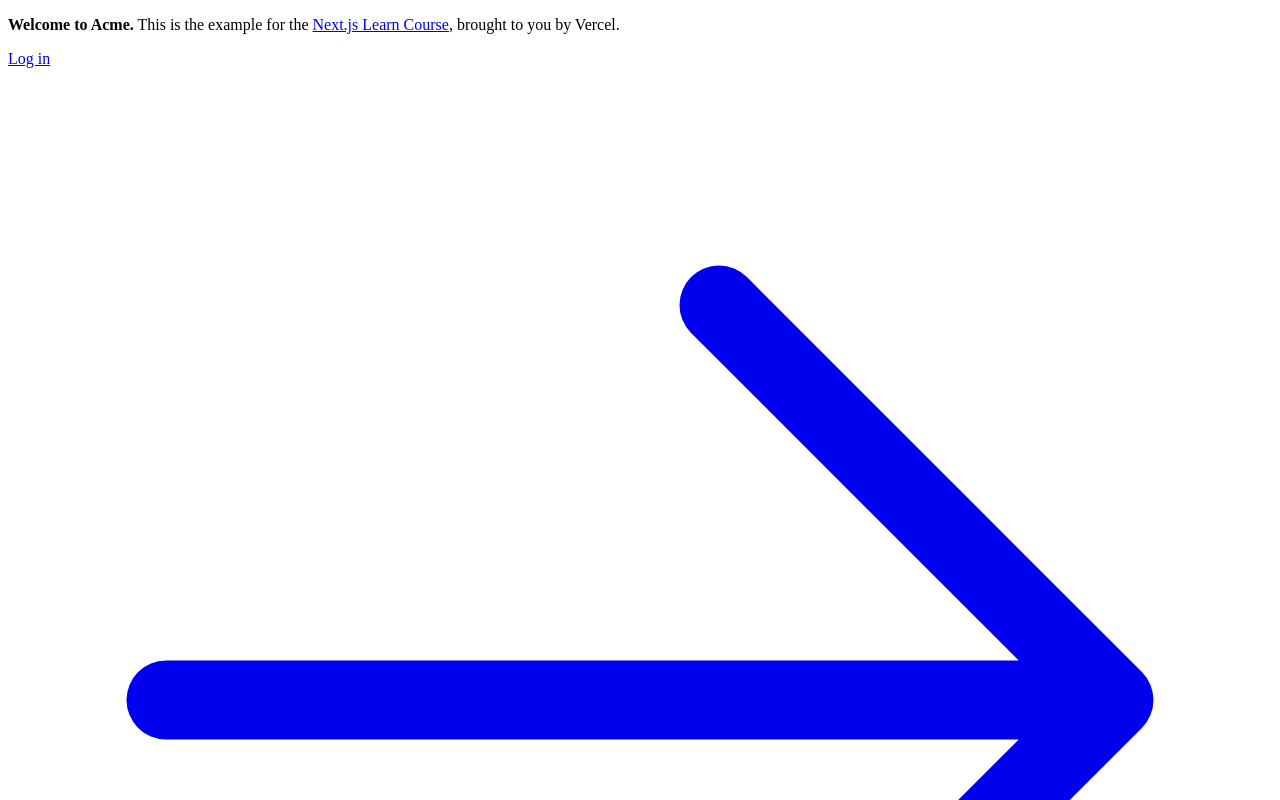
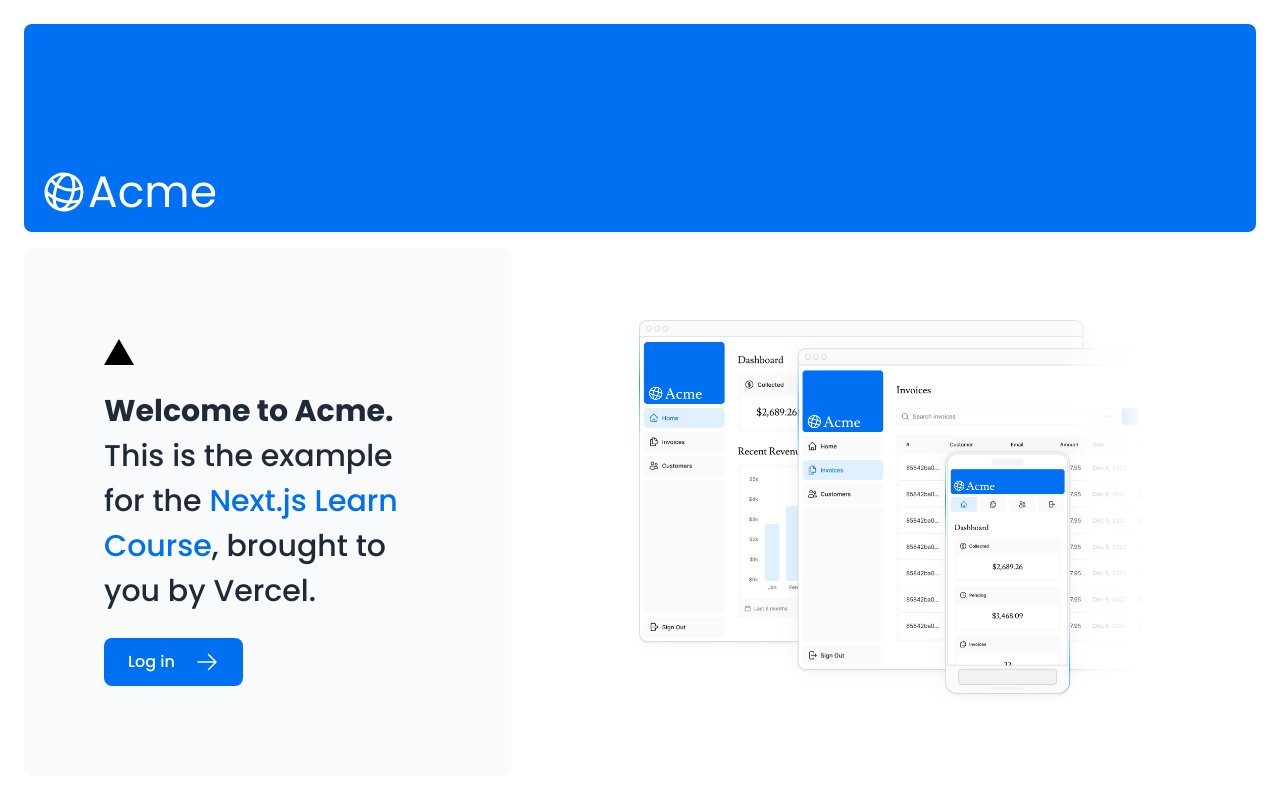
Before and after one commit to Anderson22-dev/Invoices-Dashboard, a Next.js app: page / in a window 1280 px wide. Shown: the top 800 px of the page. Built offline with nearby package versions, Linux system fonts and the light colour scheme.

Commit message:
first commit

```diff
--- /dev/null
+++ b/app/dashboard/customers/page.tsx
@@ -0,0 +1,3 @@
+export default function Customers() {
+  return <p>Customers</p>;
+}
--- /dev/null
+++ b/app/dashboard/invoices/page.tsx
@@ -0,0 +1,3 @@
+export default function Invoices() {
+  return <p>Invoices</p>;
+}
--- /dev/null
+++ b/app/dashboard/layout.tsx
@@ -0,0 +1,12 @@
+import SideNav from "@/app/ui/dashboard/sidenav";
+
+export default function Layout({ children }: { children: React.ReactNode }) {
+  return (
+    <div className="flex h-screen flex-col md:flex-row md:overflow-hidden">
+      <div className="w-full flex-none md:w-64">
+        <SideNav />
+      </div>
+      <div className="flex-grow p-6 md:overflow-y-auto md:p-12">{children}</div>
+    </div>
+  );
+}
--- /dev/null
+++ b/app/dashboard/page.tsx
@@ -0,0 +1,3 @@
+export default function Dashboard() {
+  return <p>Dashboard</p>;
+}
--- a/app/layout.tsx
+++ b/app/layout.tsx
@@ -1,3 +1,5 @@
+import "@/app/ui/global.css";
+import { poppins } from "./ui/fonts";
 export default function RootLayout({
   children,
 }: {
@@ -5,7 +7,7 @@
 }) {
   return (
     <html lang="en">
-      <body>{children}</body>
+      <body className={`${poppins.className} antialiased`}>{children}</body>
     </html>
   );
 }
--- a/app/page.tsx
+++ b/app/page.tsx
@@ -1,17 +1,22 @@
-import AcmeLogo from '@/app/ui/acme-logo';
-import { ArrowRightIcon } from '@heroicons/react/24/outline';
-import Link from 'next/link';
+import AcmeLogo from "@/app/ui/acme-logo";
+import { ArrowRightIcon } from "@heroicons/react/24/outline";
+import Link from "next/link";
+import { poppins } from "./ui/fonts";
+import Image from "next/image";
 
 export default function Page() {
   return (
     <main className="flex min-h-screen flex-col p-6">
       <div className="flex h-20 shrink-0 items-end rounded-lg bg-blue-500 p-4 md:h-52">
-        {/* <AcmeLogo /> */}
+        <AcmeLogo />
       </div>
       <div className="mt-4 flex grow flex-col gap-4 md:flex-row">
         <div className="flex flex-col justify-center gap-6 rounded-lg bg-gray-50 px-6 py-10 md:w-2/5 md:px-20">
-          <p className={`text-xl text-gray-800 md:text-3xl md:leading-normal`}>
-            <strong>Welcome to Acme.</strong> This is the example for the{' '}
+          <div className="relative w-0 h-0 border-l-[15px] border-r-[15px] border-b-[26px] border-l-transparent border-r-transparent border-b-black" />
+          <p
+            className={`text-xl font-medium text-gray-800 md:text-3xl md:leading-normal ${poppins.className}`}
+          >
+            <strong>Welcome to Acme.</strong> This is the example for the{" "}
             <a href="https://nextjs.org/learn/" className="text-blue-500">
               Next.js Learn Course
             </a>
@@ -25,7 +30,20 @@
           </Link>
         </div>
         <div className="flex items-center justify-center p-6 md:w-3/5 md:px-28 md:py-12">
-          {/* Add Hero Images Here */}
+          <Image
+            src={"/hero-desktop.png"}
+            alt="Screenshots of the dashboard project showing desktop version"
+            width={1000}
+            height={760}
+            className="hidden md:block"
+          />
+          <Image
+            src={"/hero-mobile.png"}
+            alt="Screenshots of the dashboard project showing desktop version"
+            width={560}
+            height={620}
+            className="md:hidden"
+          />
         </div>
       </div>
     </main>
--- a/app/ui/acme-logo.tsx
+++ b/app/ui/acme-logo.tsx
@@ -1,10 +1,10 @@
-import { GlobeAltIcon } from '@heroicons/react/24/outline';
-import { lusitana } from '@/app/ui/fonts';
+import { GlobeAltIcon } from "@heroicons/react/24/outline";
+import { poppins } from "@/app/ui/fonts";
 
 export default function AcmeLogo() {
   return (
     <div
-      className={`${lusitana.className} flex flex-row items-center leading-none text-white`}
+      className={`${poppins.className} flex flex-row items-center leading-none text-white`}
     >
       <GlobeAltIcon className="h-12 w-12 rotate-[15deg]" />
       <p className="text-[44px]">Acme</p>
--- /dev/null
+++ b/app/ui/fonts.ts
@@ -0,0 +1,7 @@
+import { Inter, Poppins } from "next/font/google";
+
+export const inter = Inter({ subsets: ["latin"] });
+export const poppins = Poppins({
+  subsets: ["latin"],
+  weight: ["100", "200", "300", "400", "500", "600", "700", "800", "900"],
+});
```
